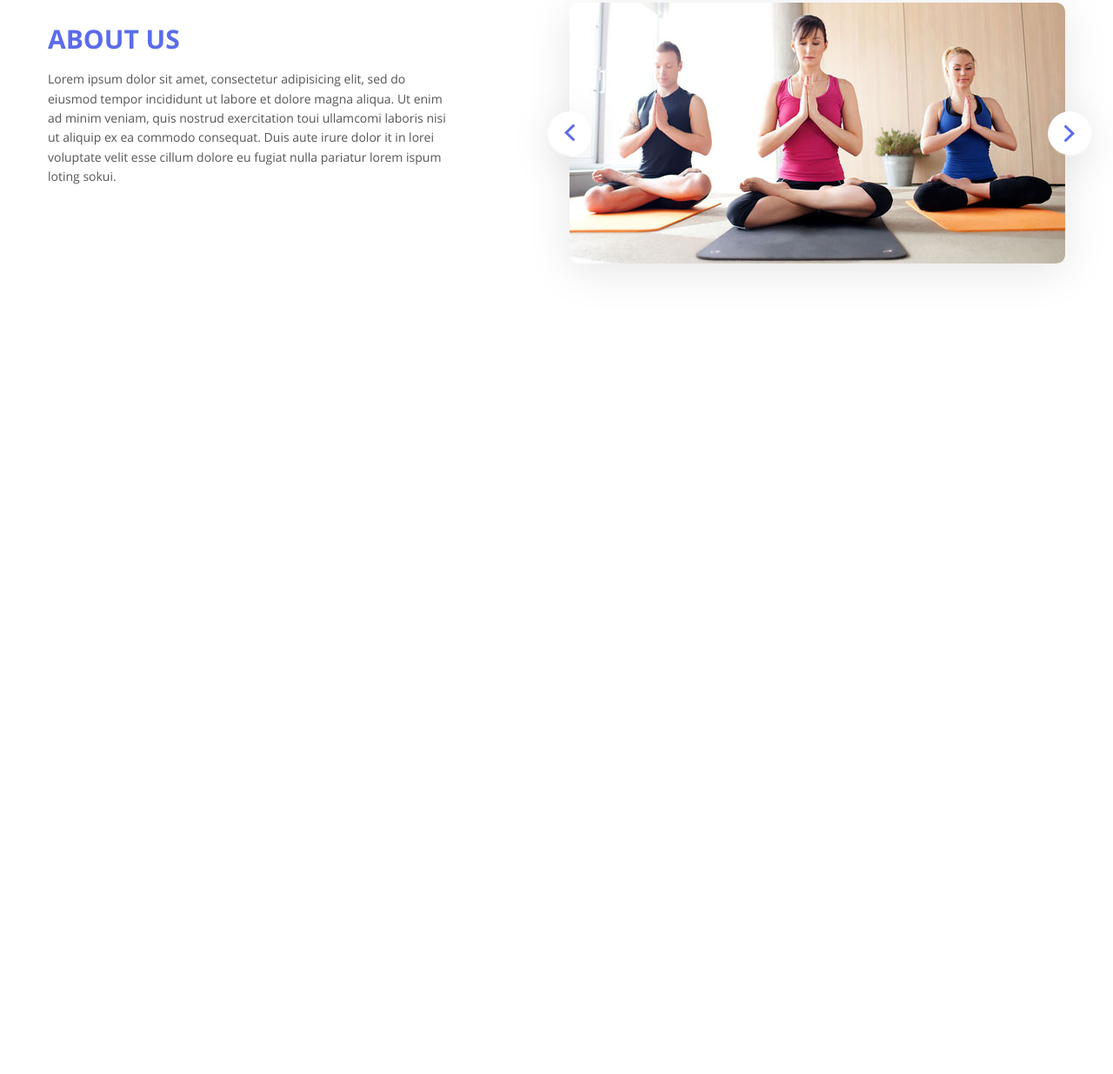
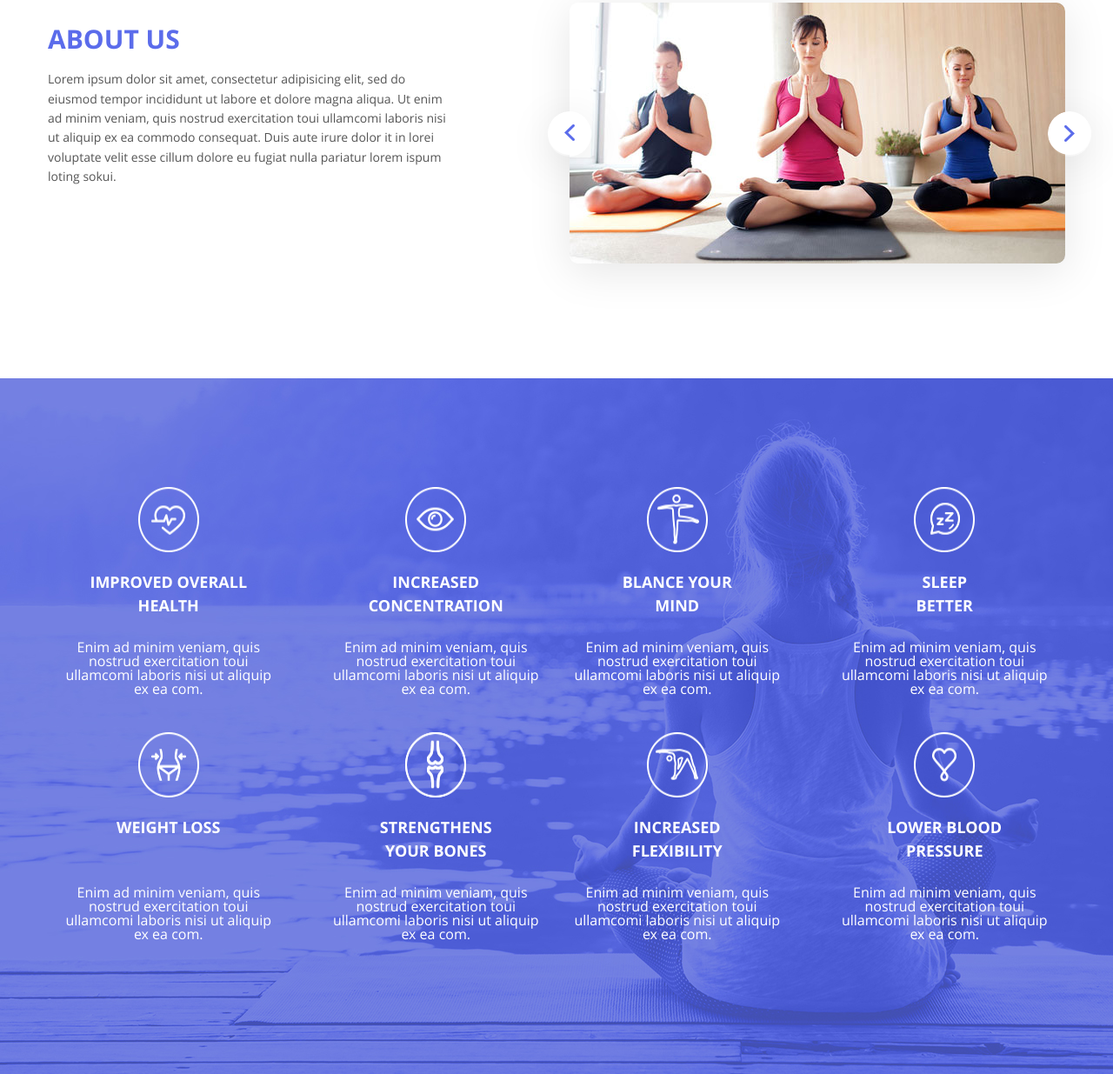
Before and after one commit to Kayfush/YogaTest, a website: page index.html in a window 1280 px wide. Shown: the part 2542-3777 px from the top of the page at 87% size. Before the commit the page ends 2863 px from the top, so only its background shows below. Drawn offline with nearby package versions, Linux system fonts and the light colour scheme; files that its build step writes are made by us from their sources; files whose address does not match are found by name.

Commit message:
Верстка блока .features

```diff
--- a/index.html
+++ b/index.html
@@ -226,6 +226,54 @@
             <div style="clear: both;"></div>
         </div>
     </div>
+     <div id="blog" class="anchor"></div>
+    <div class="features">
+        <div class="container">
+            <div class="features-block">
+                <div class="features-wrapper">
+                    <img src="images/feature1.png" alt="1" class="features-img">
+                    <h3 class="features-title"> IMPROVED OVERALL HEALTH</h3>
+                    <p class="features-description">Enim ad minim veniam, quis nostrud exercitation toui ullamcomi laboris nisi ut aliquip ex ea com.</p>
+                </div>
+                <div class="features-wrapper">
+                    <img src="images/feature2.png" alt="2" class="features-img">
+                    <h3 class="features-title">INCREASED CONCENTRATION</h3>
+                    <p class="features-description">Enim ad minim veniam, quis nostrud exercitation toui ullamcomi laboris nisi ut aliquip ex ea com.</p>
+                </div>
+                <div class="features-wrapper">
+                    <img src="images/feature3.png" alt="3" class="features-img">
+                    <h3 class="features-title">BLANCE YOUR MIND</h3>
+                    <p class="features-description">Enim ad minim veniam, quis nostrud exercitation toui ullamcomi laboris nisi ut aliquip ex ea com.</p>
+                </div>
+                <div class="features-wrapper">
+                    <img src="images/feature4.png" alt="4" class="features-img">
+                    <h3 class="features-title">SLEEP <br>BETTER</h3>
+                    <p class="features-description">Enim ad minim veniam, quis nostrud exercitation toui ullamcomi laboris nisi ut aliquip ex ea com.</p>
+                </div>
+                <div class="features-wrapper">
+                    <img src="images/feature5.png" alt="5" class="features-img">
+                    <h3 class="features-title">WEIGHT LOSS</h3>
+                    <p class="features-description">Enim ad minim veniam, quis nostrud exercitation toui ullamcomi laboris nisi ut aliquip ex ea com.</p>
+                </div>
+                <div class="features-wrapper">
+                    <img src="images/feature6.png" alt="6" class="features-img">
+                    <h3 class="features-title">STRENGTHENS YOUR BONES</h3>
+                    <p class="features-description">Enim ad minim veniam, quis nostrud exercitation toui ullamcomi laboris nisi ut aliquip ex ea com.</p>
+                </div>
+                <div class="features-wrapper">
+                    <img src="images/feature7.png" alt="7" class="features-img">
+                    <h3 class="features-title">INCREASED FLEXIBILITY</h3>
+                    <p class="features-description">Enim ad minim veniam, quis nostrud exercitation toui ullamcomi laboris nisi ut aliquip ex ea com.</p>
+                </div>
+                <div class="features-wrapper">
+                    <img src="images/feature8.png" alt="8" class="features-img">
+                    <h3 class="features-title">LOWER BLOOD PRESSURE</h3>
+                    <p class="features-description">Enim ad minim veniam, quis nostrud exercitation toui ullamcomi laboris nisi ut aliquip ex ea com.</p>
+                </div>
+                <div style="clear: both;"></div>
+            </div>
+        </div>
+    </div>
     <script src="https://cdnjs.cloudflare.com/ajax/libs/jquery/3.2.1/jquery.min.js"></script>
     <script src="https://cdnjs.cloudflare.com/ajax/libs/fancybox/3.2.5/jquery.fancybox.min.js"></script>
     <script src="owlcarousel/dist/owl.carousel.min.js"></script>
--- a/less/main.less
+++ b/less/main.less
@@ -4,3 +4,4 @@
 @import url(our-classes-less.less);
 @import url(gallery-less.less);
 @import url(about-less.less);
+@import url(features-less.less);
```
Also changed, not shown: css/main.css.
